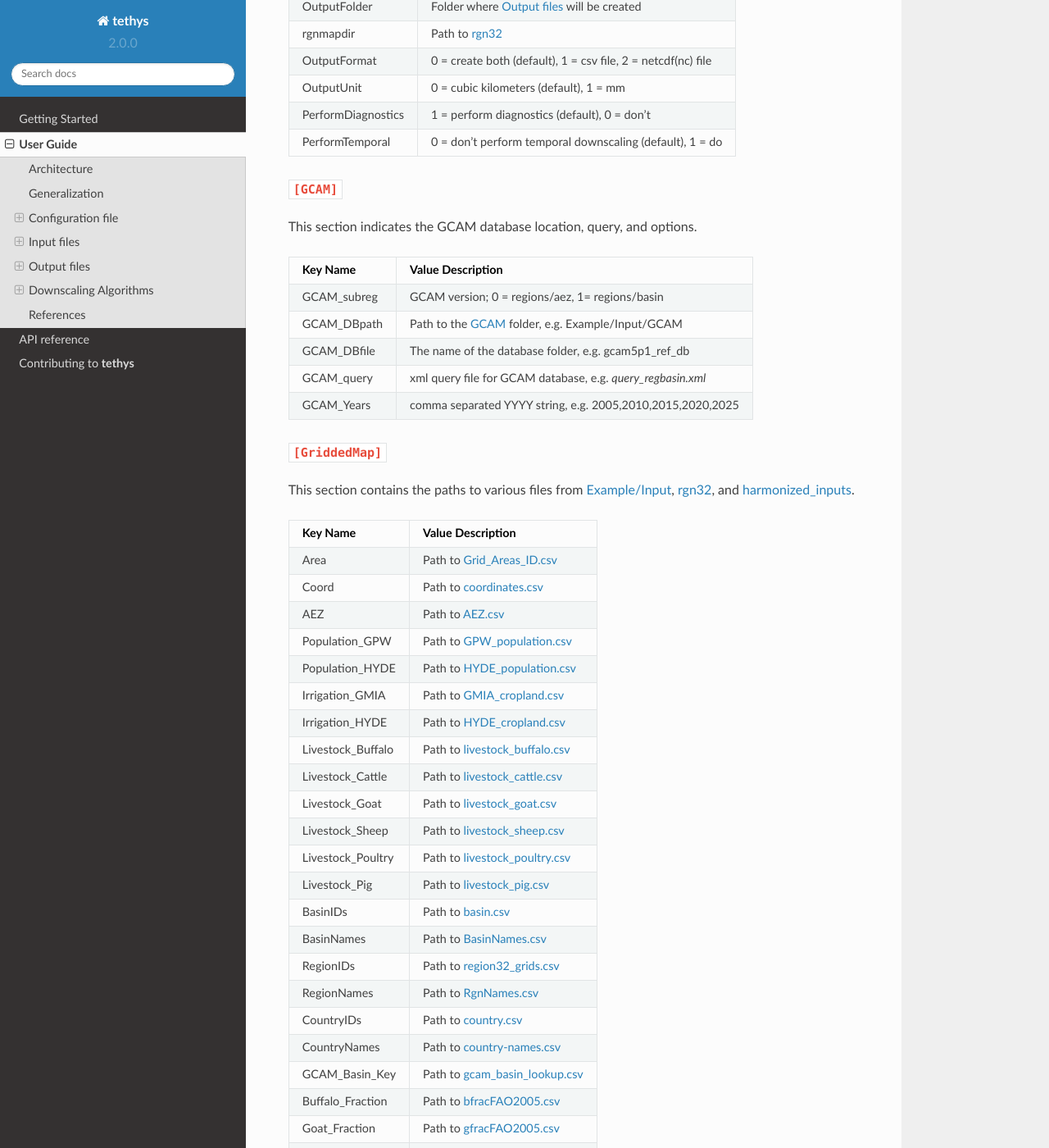
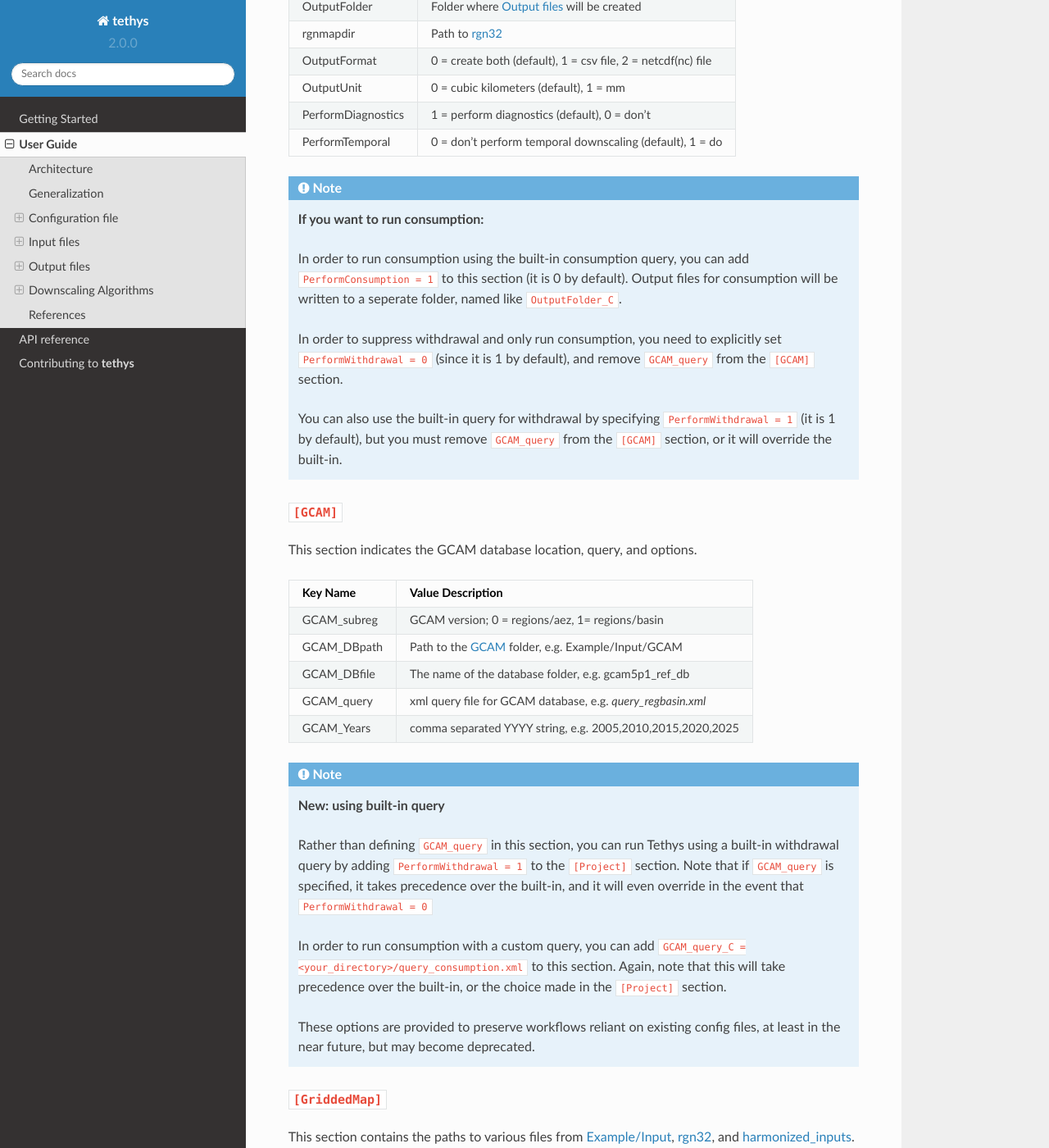
Before and after one commit to JGCRI/tethys, a Sphinx documentation site: the page built from docs/source/user_guide.rst, in a window 1280 px wide and 1400 px high, scrolled down 1803 px. Shown: the whole window at 82% size. Built offline with Sphinx 7.4.7 and the Read the Docs theme 2.0.0, drawn with Linux system fonts in a browser that asks for light colours; formulas are drawn with MathJax 3; pages that are not in the unit, such as notebooks, are missing from menus; some of the changed text lies outside the part shown.

Commit message:
Update docs for downscaling consumption

```diff
--- a/docs/source/user_guide.rst
+++ b/docs/source/user_guide.rst
@@ -52,6 +52,15 @@ PerformDiagnostics	1 = perform diagnostics (default), 0 = don't
 PerformTemporal		0 = don't perform temporal downscaling (default), 1 = do
 ==================	=========================
 
+.. note::
+	**If you want to run consumption:**
+
+	In order to run consumption using the built-in consumption query, you can add ``PerformConsumption = 1`` to this section (it is 0 by default). Output files for consumption will be written to a seperate folder, named like ``OutputFolder_C``.
+
+	In order to suppress withdrawal and only run consumption, you need to explicitly set ``PerformWithdrawal = 0`` (since it is 1 by default), and remove ``GCAM_query`` from the ``[GCAM]`` section.
+
+	You can also use the built-in query for withdrawal by specifying ``PerformWithdrawal = 1`` (it is 1 by default), but you must remove ``GCAM_query`` from the ``[GCAM]`` section, or it will override the built-in.
+
 ``[GCAM]``
 ^^^^^^^^^^
 This section indicates the GCAM database location, query, and options.
@@ -65,6 +74,16 @@ GCAM_DBfile			The name of the database folder, e.g. gcam5p1_ref_db
 GCAM_query			xml query file for GCAM database, e.g. *query_regbasin.xml*
 GCAM_Years			comma separated YYYY string, e.g. 2005,2010,2015,2020,2025
 ==================	=========================
+
+.. note::
+	**New: using built-in query**
+
+	Rather than defining ``GCAM_query`` in this section, you can run Tethys using a built-in withdrawal query by adding ``PerformWithdrawal = 1`` to the ``[Project]`` section. Note that if ``GCAM_query`` is specified, it takes precedence over the built-in, and it will even override in the event that ``PerformWithdrawal = 0``
+
+	In order to run consumption with a custom query, you can add ``GCAM_query_C = <your_directory>/query_consumption.xml`` to this section. Again, note that this will take precedence over the built-in, or the choice made in the ``[Project]`` section.
+
+	These options are provided to preserve workflows reliant on existing config files, at least in the near future, but may become deprecated.
+
 
 ``[GriddedMap]``
 ^^^^^^^^^^^^^^^^
@@ -466,6 +485,11 @@ Livestock				liv
 
 The abbreviation "nonag" is used for non-agricultural sectors (i.e. the total of all but irrigation and livestock).
 
+.. Note::
+	If you run Tethys for consumption, these outputs will be written to a seperate folder, and "wd" will be replaced with "cd" in the resulting file names.
+
+	Be aware that at present the consumption output files are actually written with "wd" names first, and then renamed to "cd" names (hence why they are written to a separate folder). This means that if you do something like move withdrawal outputs into the consumption folder and then re-run consumption, or attempt to access consumption results after they have been written but before they have been renamed, unexpected behavior may occur.
+
 *wd(sector)_km3peryr.csv*
 """""""""""""""""""""""""
 There are 8 spatial downscaling result files. One for each of the 6 sectors (dom/elec/mfg/min/irr/liv), combined results for the non-agricultural sectors (nonag), and the totals (total).
```
